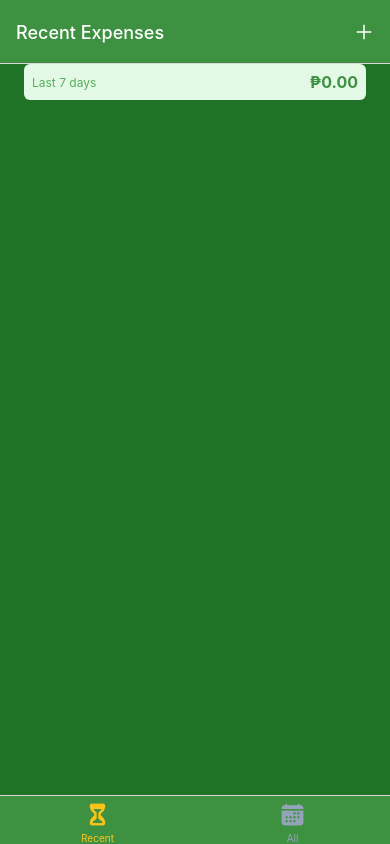
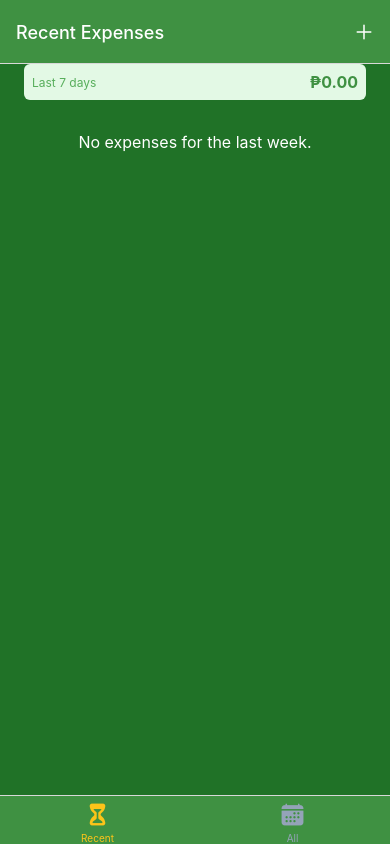
Before and after one commit to aaronersando/Expense-Tracker-App, a React Native app: screen /RecentExpenses in a window 390 px wide. Built offline with nearby package versions, Linux system fonts and the light colour scheme.

Commit message:
Enhance ExpensesOutput component: add fallback text for empty expenses and improve rendering logic

```diff
--- a/components/ExpensesOutput/ExpensesOutput.js
+++ b/components/ExpensesOutput/ExpensesOutput.js
@@ -5,11 +5,20 @@ import ExpensesList from "./ExpensesList";
 import { GlobalStyles } from "../../constants/styles";
 import { useSelector } from "react-redux";
 
-export default function ExpensesOutput({ expenses, expensesPeriod }) {
+export default function ExpensesOutput({
+  expenses,
+  expensesPeriod,
+  fallbacktext,
+}) {
+  let content = <Text style={styles.infoText}>{fallbacktext}</Text>;
+
+  if (expenses.length > 0) {
+    content = <ExpensesList expenses={expenses} />;
+  }
   return (
     <View style={styles.container}>
       <ExpensesSummary expenses={expenses} periodName={expensesPeriod} />
-      <ExpensesList expenses={expenses} />
+      {content}
     </View>
   );
 }
@@ -22,4 +31,10 @@ const styles = StyleSheet.create({
     backgroundColor: GlobalStyles.colors.primary700,
     flex: 1,
   },
+  infoText: {
+    color: "white",
+    fontSize: 16,
+    textAlign: "center",
+    marginTop: 32,
+  },
 });
--- a/screens/AllExpenses.js
+++ b/screens/AllExpenses.js
@@ -5,5 +5,11 @@ import { useSelector } from "react-redux";
 
 export default function AllExpenses() {
   const expenses = useSelector((state) => state.expenses);
-  return <ExpensesOutput expensesPeriod={"Total"} expenses={expenses} />;
+  return (
+    <ExpensesOutput
+      expensesPeriod={"Total"}
+      expenses={expenses}
+      fallbacktext={"No registered expenses found!"}
+    />
+  );
 }
--- a/screens/RecentExpenses.js
+++ b/screens/RecentExpenses.js
@@ -13,6 +13,7 @@ export default function RecentExpenses() {
     <ExpensesOutput
       expensesPeriod={"Last 7 days"}
       expenses={expensesForLastWeek}
+      fallbacktext={"No expenses for the last week."}
     />
   );
 }
```
